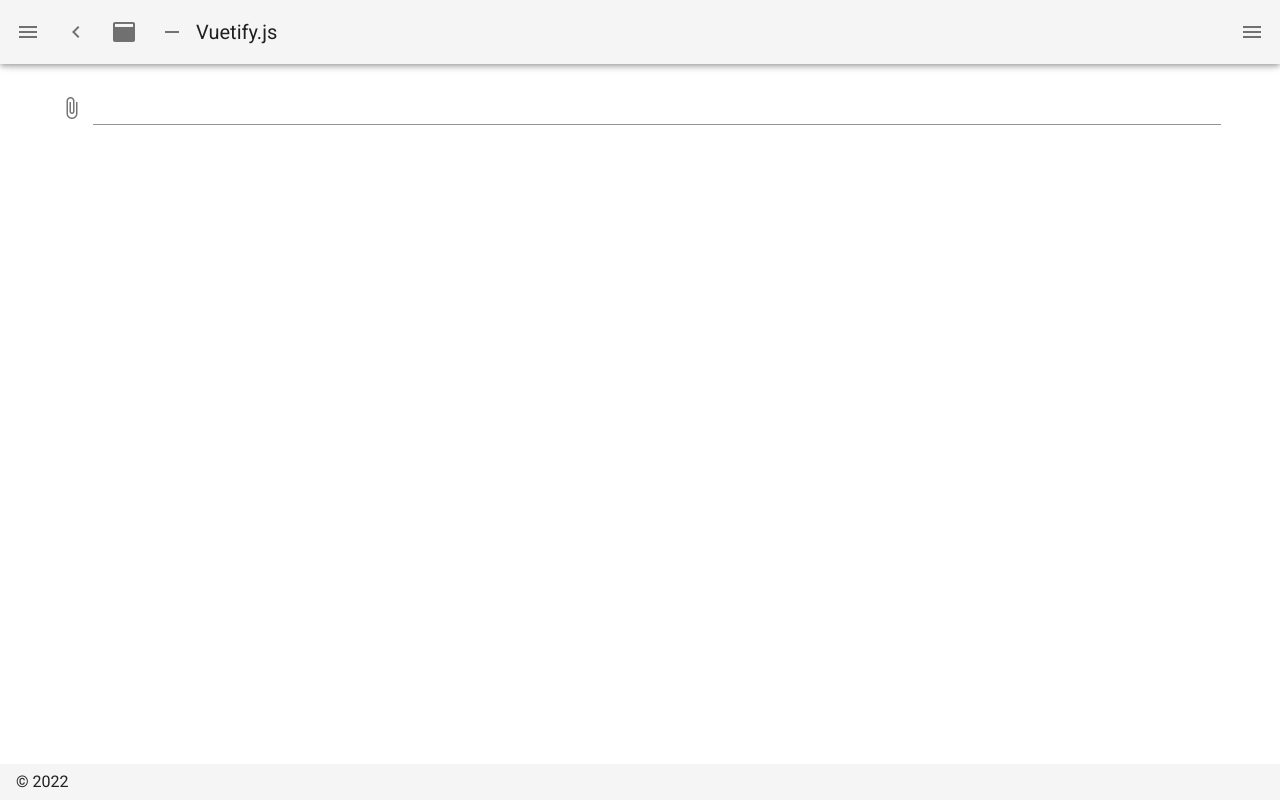
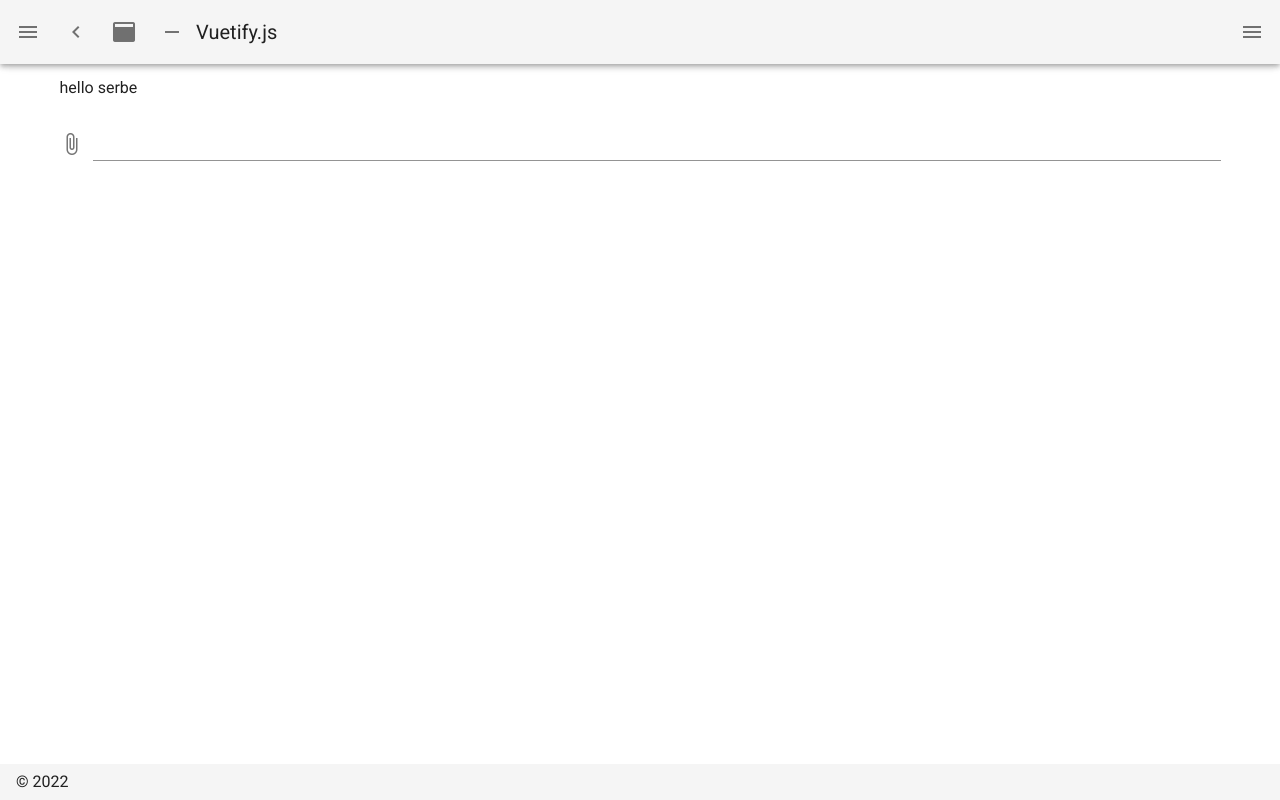
Before and after one commit to woshiange/viz, a Nuxt app: page / in a window 1280 px wide. Built offline with nearby package versions, Linux system fonts and the light colour scheme.

Commit message:
test deploy

```diff
--- a/nuxt.config.js
+++ b/nuxt.config.js
@@ -5,6 +5,7 @@ export default {
     host: '0' // default: localhost
   },
   // Disable server-side rendering: https://go.nuxtjs.dev/ssr-mode
+  ssr: false,
   target: 'static',
 
   // Global page headers: https://go.nuxtjs.dev/config-head
--- a/pages/index.vue
+++ b/pages/index.vue
@@ -1,6 +1,9 @@
 <template>
-  <v-file-input v-model="file"
-  ></v-file-input>
+  <div>
+    <p>hello serbe</p>
+    <v-file-input v-model="file"
+    ></v-file-input>
+  </div>
 </template>
 
 <script>
```
